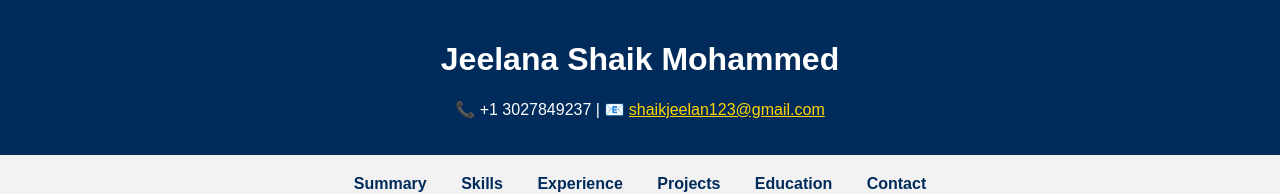
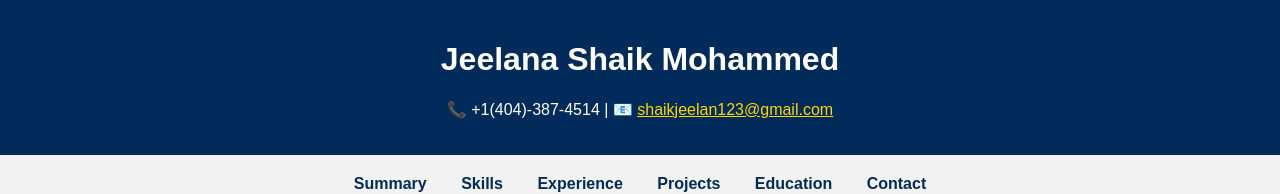
Before and after one commit to jeelansm/profile, a plain HTML site: page index.html in a window 1280 px wide. Shown: the top 194 px of the page. Drawn offline with Linux system fonts and the light colour scheme.

Commit message:
Update index.html

```diff
--- a/index.html
+++ b/index.html
@@ -66,7 +66,7 @@
 <body>
     <header>
         <h1>Jeelana Shaik Mohammed</h1>
-        <p>📞 +1 3027849237 | 📧 <a href="mailto:shaikjeelan123@gmail.com" style="color: #FFD700;">shaikjeelan123@gmail.com</a></p>
+        <p>📞 +1(404)-387-4514 | 📧 <a href="mailto:shaikjeelan123@gmail.com" style="color: #FFD700;">shaikjeelan123@gmail.com</a></p>
     </header>
 
     <nav>
```
